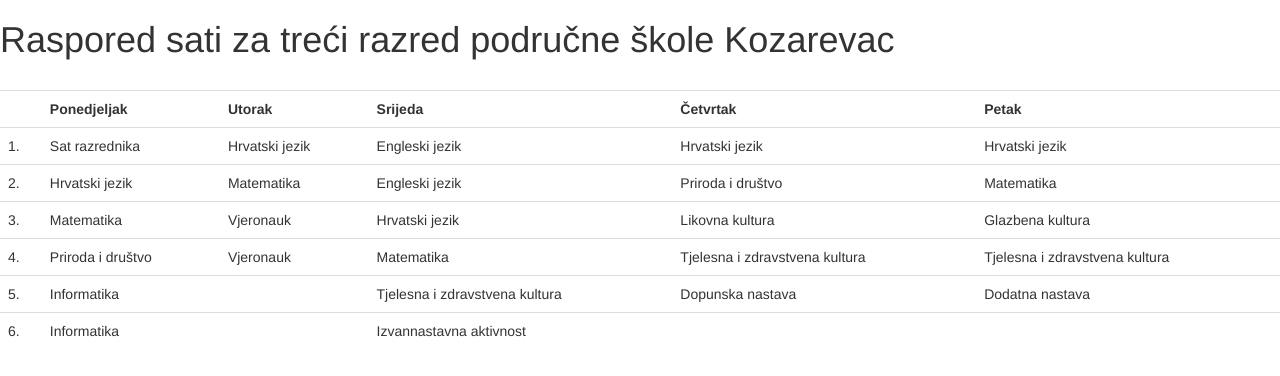
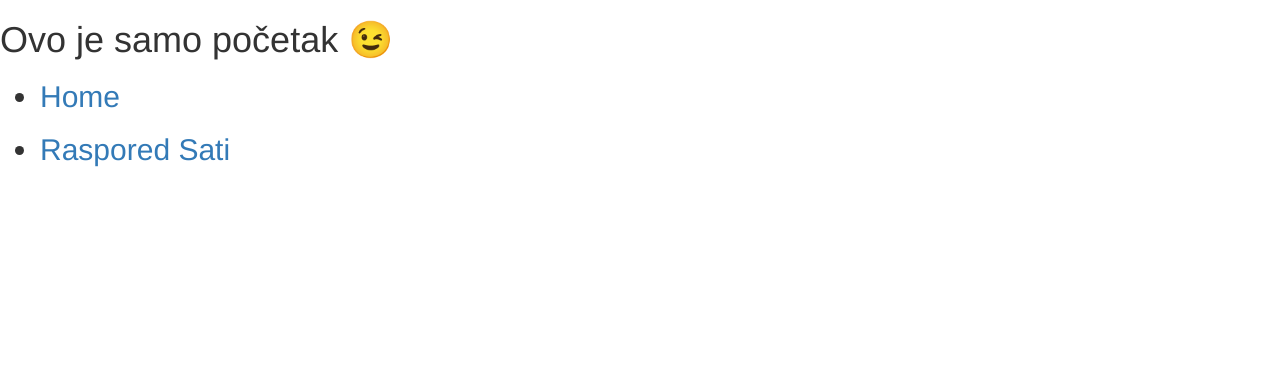
Before and after one commit to ngaspare/ngaspare.github.io, a plain HTML site: page index.html in a window 1280 px wide. Drawn offline with nearby package versions, Linux system fonts and the light colour scheme.

Commit message:
Time table setup with basic bootstrap

```diff
--- a/index.html
+++ b/index.html
@@ -9,68 +9,12 @@
     <title>Raspored sati</title>
 </head>
 <body>
-<h1>Raspored sati za treći razred područne škole Kozarevac</h1>
-<br>
-<div class="table-responsive">
-    <table class="table">
-        <tr>
-            <th></th>
-            <th>Ponedjeljak</th>
-            <th>Utorak</th>
-            <th>Srijeda</th>
-            <th>Četvrtak</th>
-            <th>Petak</th>
-        </tr>
-        <tr>
-            <td>1.</td>
-            <td>Sat razrednika</td>
-            <td>Hrvatski jezik</td>
-            <td>Engleski jezik</td>
-            <td>Hrvatski jezik</td>
-            <td>Hrvatski jezik</td>
-        </tr>
-        <tr>
-            <td>2.</td>
-            <td>Hrvatski jezik</td>
-            <td>Matematika</td>
-            <td>Engleski jezik</td>
-            <td>Priroda i društvo</td>
-            <td>Matematika</td>
-        </tr>
-        <tr>
-            <td>3.</td>
-            <td>Matematika</td>
-            <td>Vjeronauk</td>
-            <td>Hrvatski jezik</td>
-            <td>Likovna kultura</td>
-            <td>Glazbena kultura</td>
-        </tr>
-        <tr>
-            <td>4.</td>
-            <td>Priroda i društvo</td>
-            <td>Vjeronauk</td>
-            <td>Matematika</td>
-            <td>Tjelesna i zdravstvena kultura</td>
-            <td>Tjelesna i zdravstvena kultura</td>
-        </tr>
-        <tr>
-            <td>5.</td>
-            <td>Informatika</td>
-            <td> </td>
-            <td>Tjelesna i zdravstvena kultura</td>
-            <td>Dopunska nastava</td>
-            <td>Dodatna nastava</td>
-        </tr>
-        <tr>
-            <td>6.</td>
-            <td>Informatika</td>
-            <td> </td>
-            <td>Izvannastavna aktivnost</td>
-            <td> </td>
-            <td> </td>
-        </tr>
-
-    </table>
-</div>
+<h1>Ovo je samo početak &#x1F609;</h1>
+<nav>
+    <ul>
+        <h2><li><a href="./index.html">Home</a></li></h2>
+        <h2><li><a href="./time-table.html">Raspored Sati</a></li></h2>
+    </ul>
+</nav>
 </body>
 </html>
```
Also changed, not shown: time-table.html (added, +79 -0 lines).
